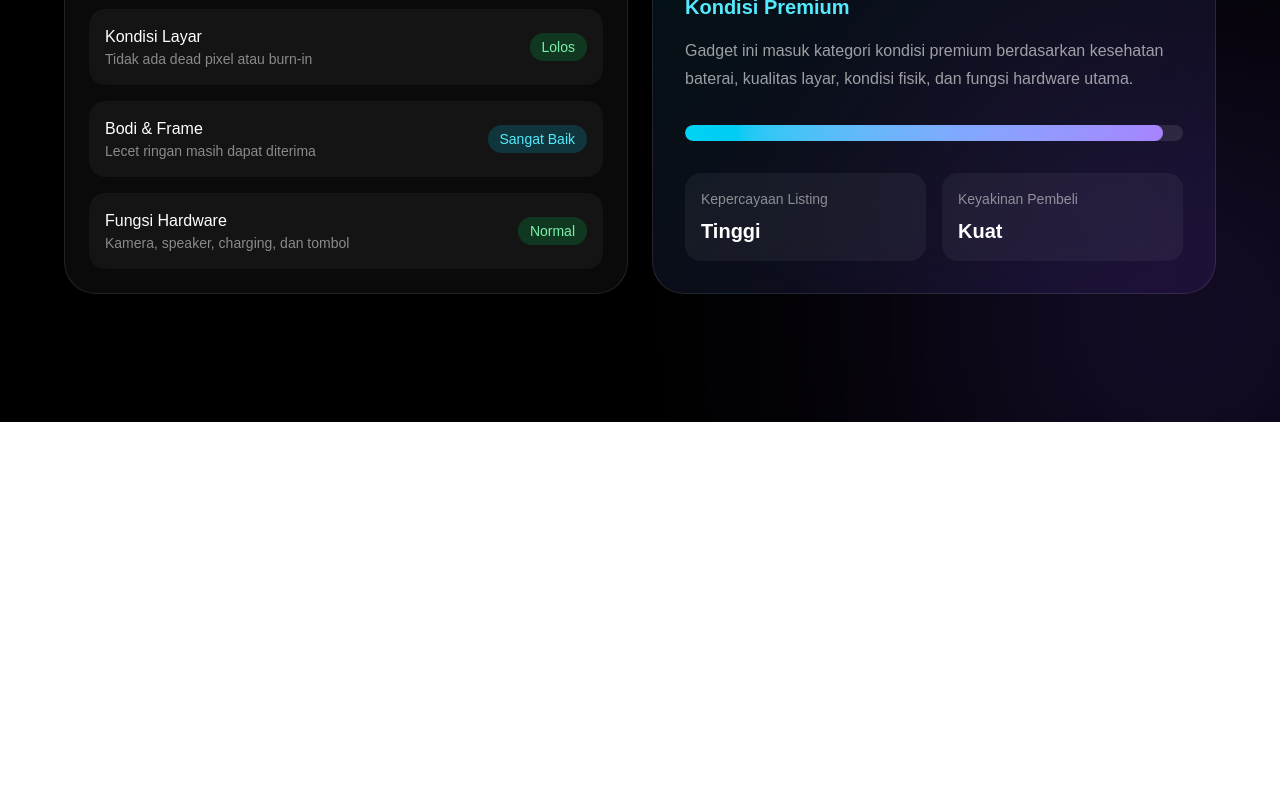
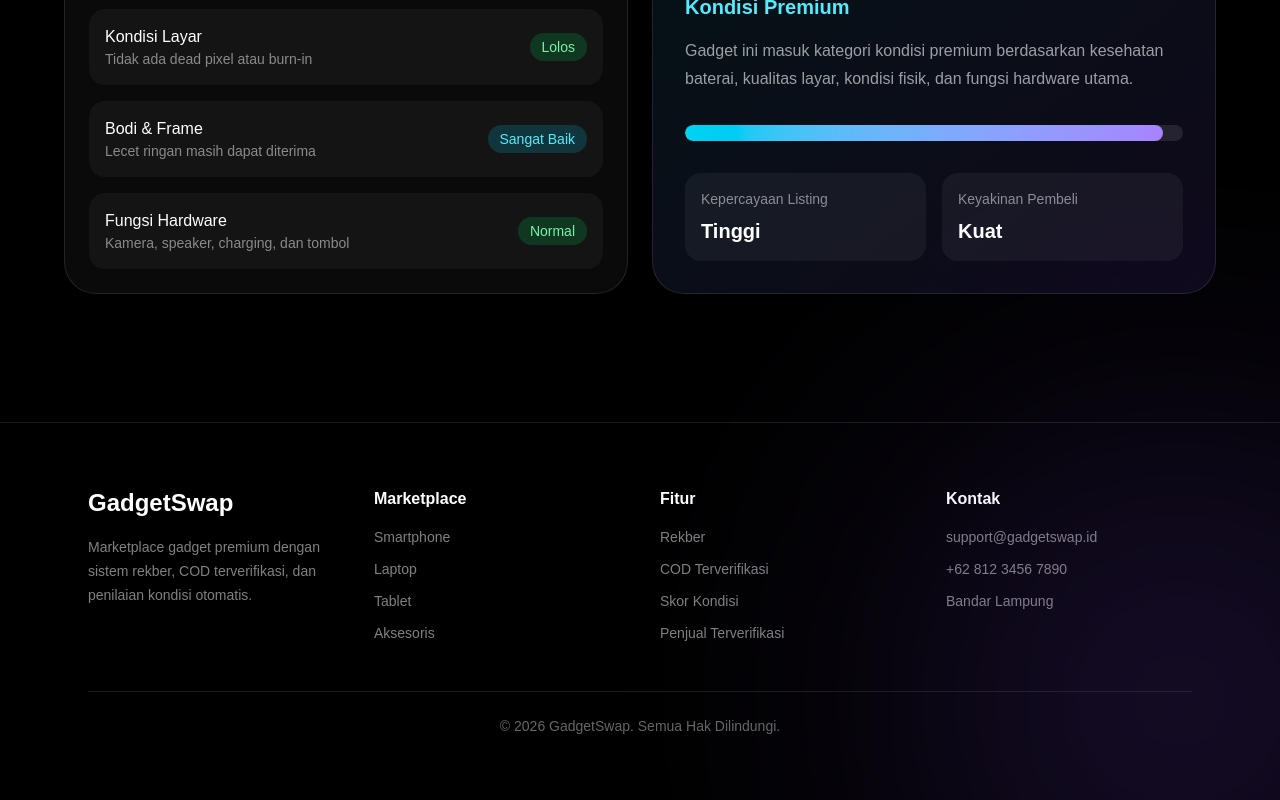
Before and after one commit to Rexlicky/gadgetswap, a Next.js app: page / in a window 1280 px wide. Shown: the part 4202-5002 px from the top of the page. Before the commit the page ends 4624 px from the top, so only its background shows below. Built offline with nearby package versions, Linux system fonts and the light colour scheme.

Commit message:
feat: add footer section

```diff
--- a/src/app/page.js
+++ b/src/app/page.js
@@ -7,6 +7,7 @@ import FeaturedGadgets from "@/components/FeaturedGadgets";
 import EscrowTimeline from "@/components/EscrowTimeline";
 import CodPlanner from "@/components/CodPlanner";
 import ConditionScore from "@/components/ConditionScore";
+import Footer from "@/components/Footer";
 
 export default function Home() {
   return (
@@ -57,6 +58,7 @@ export default function Home() {
           <ConditionScore />
         </div>
       </section>
+      <Footer />
     </main>
   );
 }
--- /dev/null
+++ b/src/components/Footer.jsx
@@ -0,0 +1,58 @@
+export default function Footer() {
+  return (
+    <footer className="border-t border-white/10 py-16">
+      <div className="mx-auto max-w-6xl px-6">
+        <div className="grid gap-10 md:grid-cols-4">
+          {/* Brand */}
+          <div>
+            <h2 className="text-2xl font-bold">GadgetSwap</h2>
+
+            <p className="mt-4 text-sm leading-6 text-white/50">
+              Marketplace gadget premium dengan sistem rekber, COD
+              terverifikasi, dan penilaian kondisi otomatis.
+            </p>
+          </div>
+
+          {/* Marketplace */}
+          <div>
+            <h3 className="mb-4 font-semibold">Marketplace</h3>
+
+            <ul className="space-y-3 text-sm text-white/50">
+              <li>Smartphone</li>
+              <li>Laptop</li>
+              <li>Tablet</li>
+              <li>Aksesoris</li>
+            </ul>
+          </div>
+
+          {/* Fitur */}
+          <div>
+            <h3 className="mb-4 font-semibold">Fitur</h3>
+
+            <ul className="space-y-3 text-sm text-white/50">
+              <li>Rekber</li>
+              <li>COD Terverifikasi</li>
+              <li>Skor Kondisi</li>
+              <li>Penjual Terverifikasi</li>
+            </ul>
+          </div>
+
+          {/* Kontak */}
+          <div>
+            <h3 className="mb-4 font-semibold">Kontak</h3>
+
+            <ul className="space-y-3 text-sm text-white/50">
+              <li>support@gadgetswap.id</li>
+              <li>+62 812 3456 7890</li>
+              <li>Bandar Lampung</li>
+            </ul>
+          </div>
+        </div>
+
+        <div className="mt-12 border-t border-white/10 pt-6 text-center text-sm text-white/40">
+          © 2026 GadgetSwap. Semua Hak Dilindungi.
+        </div>
+      </div>
+    </footer>
+  );
+}
```
